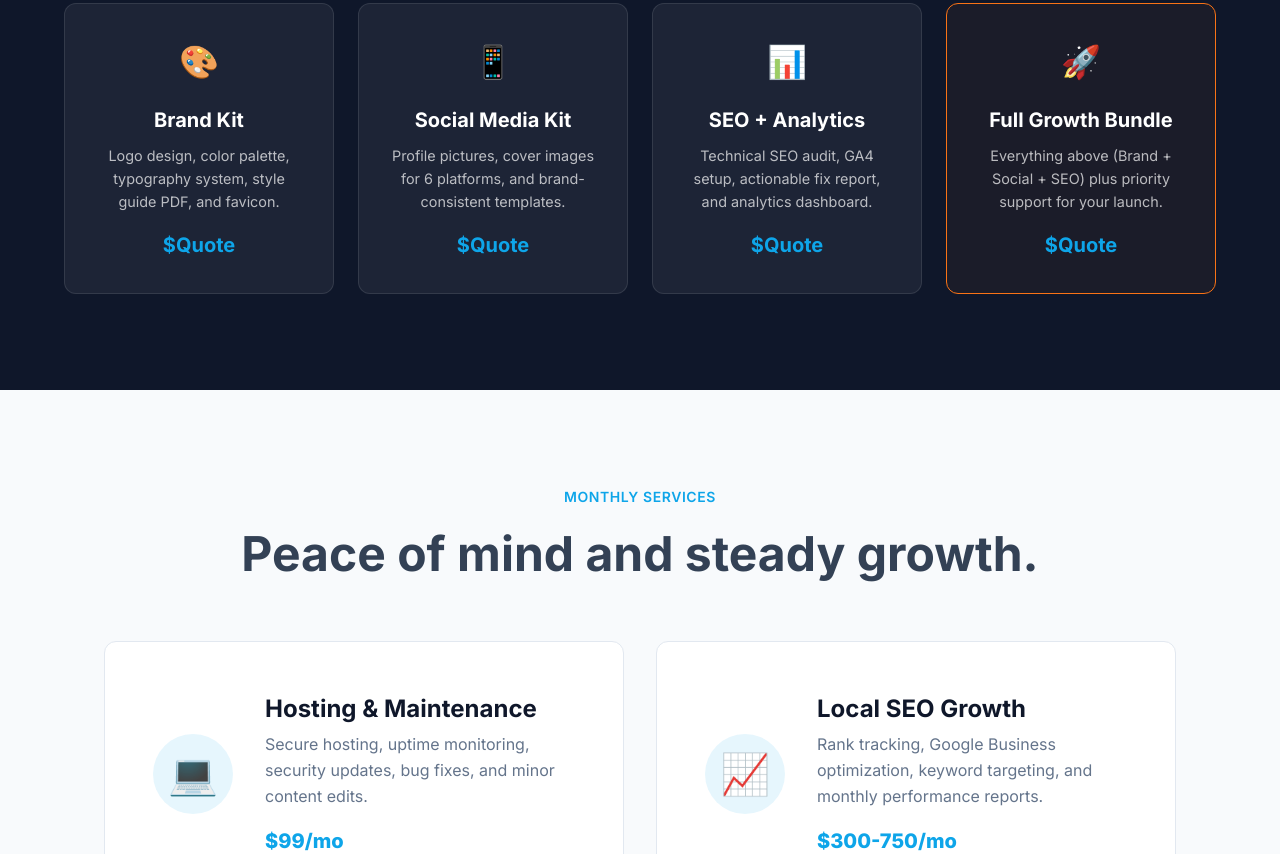
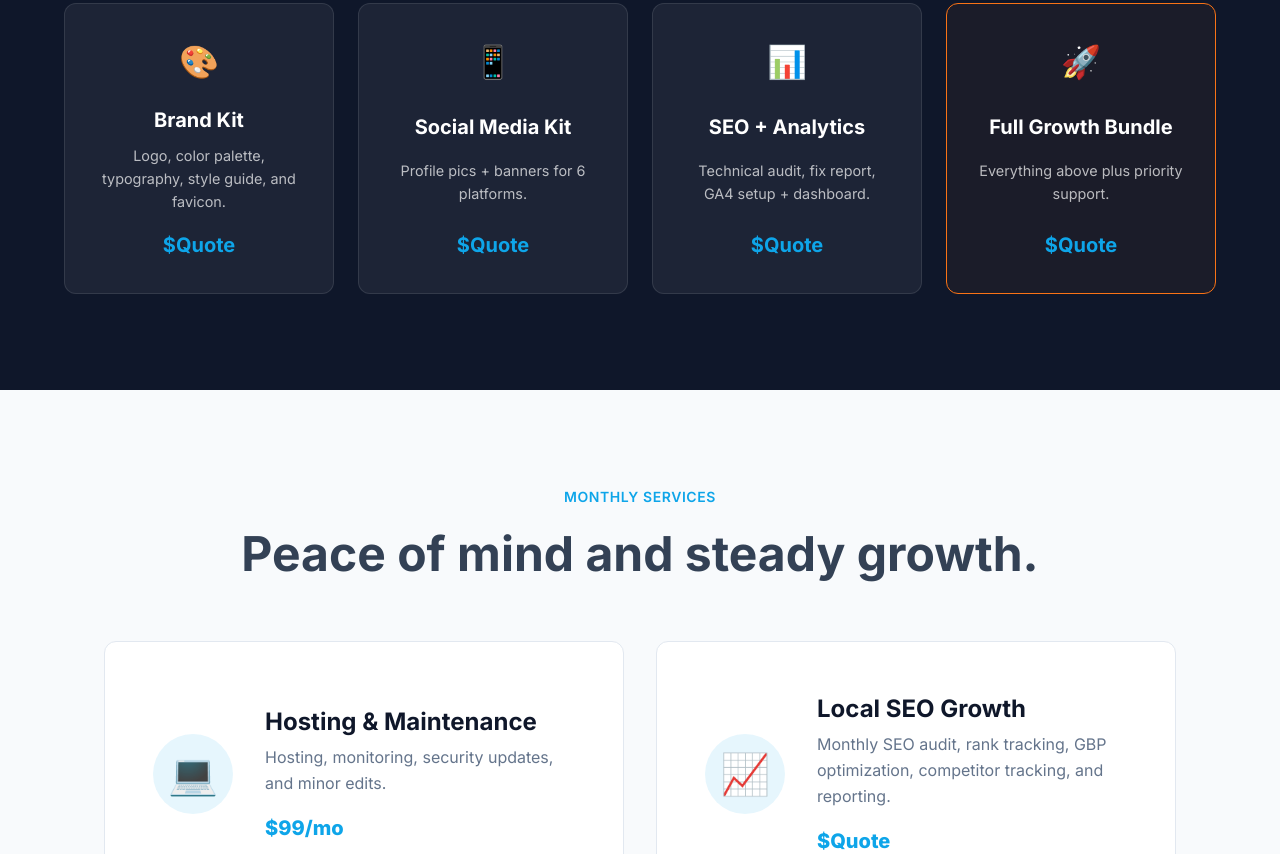
Before and after one commit to slvine99/ss-studio-website, a website built with Vite: page services.html in a window 1280 px wide. Shown: the part 1946-2800 px from the top of the page. Built offline with nearby package versions, Linux system fonts and the light colour scheme.

Commit message:
Update Services page with bundles, monthly services and quote-based pricing

```diff
--- a/services.html
+++ b/services.html
@@ -32,7 +32,7 @@
     <div class="pricing-grid">
       <div class="pricing-card">
         <h3>Starter</h3>
-        <div class="price">$1,499</div>
+        <div class="price">$Quote</div>
         <div class="price-sub">One-time • 3-5 day delivery</div>
         <ul>
           <li>5-page responsive website</li>
@@ -49,7 +49,7 @@
       <div class="pricing-card featured">
         <div class="pricing-badge">Most Popular</div>
         <h3>Growth</h3>
-        <div class="price">$3,499</div>
+        <div class="price">$Quote</div>
         <div class="price-sub">One-time • 1-2 week delivery</div>
         <ul>
           <li>8-page custom-designed website</li>
@@ -66,7 +66,7 @@
 
       <div class="pricing-card">
         <h3>Custom</h3>
-        <div class="price">Let's talk</div>
+        <div class="price">$Quote</div>
         <div class="price-sub">Quote-based • Timeline TBD</div>
         <ul>
           <li>Unlimited pages & features</li>
@@ -118,25 +118,25 @@
         <div class="bundle-card">
           <div class="bundle-icon">🎨</div>
           <h3>Brand Kit</h3>
-          <p>Logo design, color palette, typography system, style guide PDF, and favicon.</p>
+          <p>Logo, color palette, typography, style guide, and favicon.</p>
           <div class="price">$Quote</div>
         </div>
         <div class="bundle-card">
           <div class="bundle-icon">📱</div>
           <h3>Social Media Kit</h3>
-          <p>Profile pictures, cover images for 6 platforms, and brand-consistent templates.</p>
+          <p>Profile pics + banners for 6 platforms.</p>
           <div class="price">$Quote</div>
         </div>
         <div class="bundle-card">
           <div class="bundle-icon">📊</div>
           <h3>SEO + Analytics</h3>
-          <p>Technical SEO audit, GA4 setup, actionable fix report, and analytics dashboard.</p>
+          <p>Technical audit, fix report, GA4 setup + dashboard.</p>
           <div class="price">$Quote</div>
         </div>
         <div class="bundle-card featured">
           <div class="bundle-icon">🚀</div>
           <h3>Full Growth Bundle</h3>
-          <p>Everything above (Brand + Social + SEO) plus priority support for your launch.</p>
+          <p>Everything above plus priority support.</p>
           <div class="price">$Quote</div>
         </div>
       </div>
@@ -151,7 +151,7 @@
         <div class="monthly-icon">💻</div>
         <div class="monthly-card-content">
           <h3>Hosting & Maintenance</h3>
-          <p>Secure hosting, uptime monitoring, security updates, bug fixes, and minor content edits.</p>
+          <p>Hosting, monitoring, security updates, and minor edits.</p>
           <div class="price">$99/mo</div>
         </div>
       </div>
@@ -159,8 +159,8 @@
         <div class="monthly-icon">📈</div>
         <div class="monthly-card-content">
           <h3>Local SEO Growth</h3>
-          <p>Rank tracking, Google Business optimization, keyword targeting, and monthly performance reports.</p>
-          <div class="price">$300-750/mo</div>
+          <p>Monthly SEO audit, rank tracking, GBP optimization, competitor tracking, and reporting.</p>
+          <div class="price">$Quote</div>
         </div>
       </div>
     </div>
```
